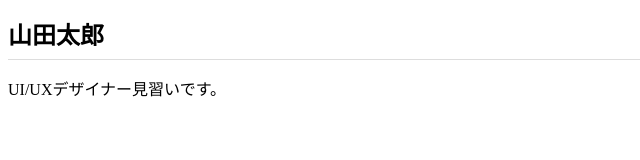
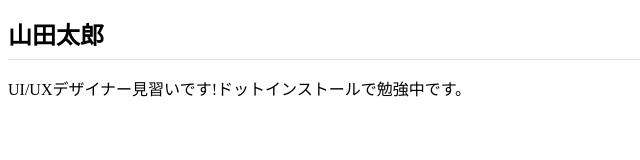
Before and after one commit to insidejam/dotinstall.github.io, a plain HTML site: page index.html in a window 1280 px wide. Shown: the whole page, without its empty margins (0-640 px from the left). Drawn offline with Linux system fonts and the light colour scheme.

Commit message:
Add files via upload

```diff
--- a/index.html
+++ b/index.html
@@ -8,6 +8,6 @@
 </head>
 <body>
   <h1>山田太郎</h1>
-  <p>UI/UXデザイナー見習いです。</p>
+  <p>UI/UXデザイナー見習いです!ドットインストールで勉強中です。</p>
 </body>
 </html>
```
